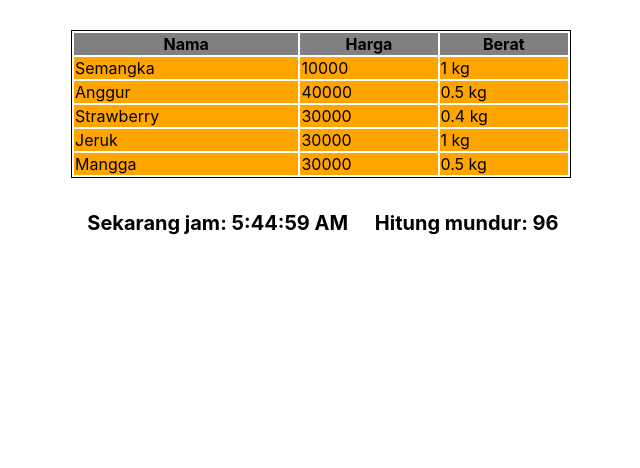
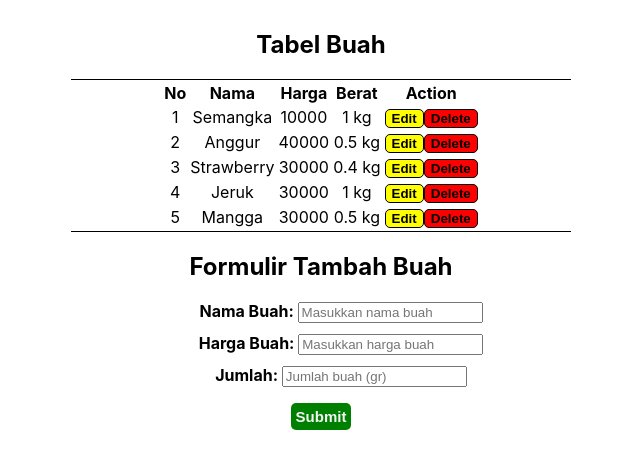
Before and after one commit to inuinsane/sanbercode-reactjs-0720-week3, a React (Create React App) app: page / in a window 1280 px wide. Shown: the top 468 px of the page, without its empty margins (319-959 px from the left). Built offline with nearby package versions, Linux system fonts and the light colour scheme.

Commit message:
Week 3 - Day 3 (ReactJs Lists & Forms)

```diff
--- a/public/index.html
+++ b/public/index.html
@@ -24,7 +24,7 @@
       work correctly both with client-side routing and a non-root public URL.
       Learn how to configure a non-root public URL by running `npm run build`.
     -->
-    <title>React App</title>
+    <title>Week 3 - SanberCode </title>
   </head>
   <body>
     <noscript>You need to enable JavaScript to run this app.</noscript>
--- a/src/App.css
+++ b/src/App.css
@@ -33,6 +33,16 @@
   font-size: 20px;
 }
 
+.separator {
+  border-bottom: 1px solid black;
+}
+
+#form ul li{
+  list-style: none;
+  margin-bottom: 10px;
+
+}
+
 @media (prefers-reduced-motion: no-preference) {
   .App-logo {
     animation: App-logo-spin infinite 20s linear;
--- a/src/App.js
+++ b/src/App.js
@@ -1,13 +1,15 @@
 import React from 'react';
 import './App.css';
-import Table from './tugas11/Table';
-import Timer from './tugas12/Timer';
+// import Table from './tugas11/Table';
+// import Timer from './tugas12/Timer';
+import List from './tugas13/List';
 
 function App() {
   return (
     <div className="App">
-      <Table />
-      <Timer start={101}/>
+      {/* <Table /> */}
+      {/* <Timer start={101}/> */}
+      <List />
     </div>
   );
 }
--- /dev/null
+++ b/src/tugas13/List.js
@@ -0,0 +1,232 @@
+import React, { Component } from "react";
+
+
+class List extends Component {
+  constructor(props) {
+    super(props);
+    this.state = {
+      dataHargaBuah: [
+        { nama: "Semangka", harga: 10000, berat: 1000 },
+        { nama: "Anggur", harga: 40000, berat: 500 },
+        { nama: "Strawberry", harga: 30000, berat: 400 },
+        { nama: "Jeruk", harga: 30000, berat: 1000 },
+        { nama: "Mangga", harga: 30000, berat: 500 },
+      ],
+      input: {
+        nama: "",
+        harga: "",
+        berat: "",
+      },
+      indexForm: -1,
+    };
+
+    this.handleChange = this.handleChange.bind(this);
+    this.handleSubmit = this.handleSubmit.bind(this);
+    this.handleEdit = this.handleEdit.bind(this);
+    this.handleDelete = this.handleDelete.bind(this);
+  }
+
+  // Function ketika terjadi perubahan pada form
+  handleChange(event) {
+    let input = { ...this.state.input };
+    input[event.target.name] = event.target.value;
+    this.setState({
+      input,
+    });
+  }
+
+  // Function ketika form disubmit
+  handleSubmit(event) {
+    event.preventDefault();
+
+    let input = this.state.input;
+    if (
+      input["nama"].replace(/\s/g, "") !== "" &&
+      input["harga"].toString().replace(/\s/g, "") !== "" &&
+      input["berat"].toString().replace(/\s/g, "") !== ""
+    ) {
+      let newList = this.state.dataHargaBuah;
+      let index = this.state.indexForm;
+      // console.log(newList);  // mengecek list sebelum ditambah / diedit
+      // console.log(index);  // mengecek index yang sedang aktif
+
+      if (index == -1) {
+        // newList = [...newList,input]; //ketika menggunakan spread, penambahan list di html tidak muncul
+        newList.push(input);
+        // console.log(newList);  // mengecek list sesudah ditambah / diedit
+      } else {
+        newList[index] = input;
+      }
+
+      this.setState({
+        daftarHargaBuah: newList,
+        input: {
+          nama: "",
+          harga: "",
+          berat: "",
+        },
+        indexForm: -1,
+      });
+    }
+  }
+
+  // Function ketika item di-edit
+  handleEdit(event) {
+    let index = event.target.value;
+    let buah = this.state.dataHargaBuah[index];
+    this.setState({
+      input: {
+        nama: buah.nama,
+        harga: buah.harga,
+        berat: buah.berat,
+      },
+      indexForm: index,
+    });
+  }
+
+  // Function ketika item di-delete
+  handleDelete(event) {
+    let index = event.target.value;
+    let list = this.state.dataHargaBuah;
+    let deleted = list[this.state.indexForm];
+    list.splice(index, 1);
+
+    if (deleted !== undefined) {
+      let newIndex = list.findIndex((el) => el === deleted);
+      this.setState({
+        daftarHargaBuah: list,
+        indexForm: newIndex,
+      });
+    } else {
+      this.setState({
+        daftarHargaBuah: list,
+      });
+    }
+  }
+
+  render() {
+    return (
+      <div
+        className="table"
+        style={{ border: "none", textAlign: "center", alignItems: "center" }}
+      >
+        <h2>Tabel Buah</h2>
+        <div className="separator"></div>
+        <table style={{ margin: "auto" }}>
+          <thead>
+            <tr>
+              <th>No</th>
+              <th>Nama</th>
+              <th>Harga</th>
+              <th>Berat</th>
+              <th>Action</th>
+            </tr>
+          </thead>
+          <tbody>
+            {this.state.dataHargaBuah.map((el, index) => {
+              return (
+                <tr key={index}>
+                  <td> {index + 1} </td>
+                  <td> {el.nama} </td>
+                  <td> {el.harga} </td>
+                  <td> {el.berat / 1000 + " kg"} </td>
+                  <td style={{ textAlign: "center" }}>
+                    <button
+                      onClick={this.handleEdit}
+                      value={index}
+                      className="bold"
+                      style={{
+                        backgroundColor: "yellow",
+                        border: "1px solid black",
+                        borderRadius: "5px",
+                      }}
+                    >
+                      {" "}
+                      Edit
+                    </button>
+                    <button
+                      onClick={this.handleDelete}
+                      value={index}
+                      className="bold"
+                      style={{
+                        backgroundColor: "red",
+                        border: "1px solid black",
+                        borderRadius: "5px",
+                      }}
+                    >
+                      Delete
+                    </button>
+                  </td>
+                </tr>
+              );
+            })}
+          </tbody>
+        </table>
+        <div className="separator"></div>
+
+        <h2>Formulir Tambah Buah</h2>
+        <div id="form">
+          <form onSubmit={this.handleSubmit}>
+            <ul>
+              <li>
+                <label htmlFor="nama" className="bold">
+                  {" "}
+                  Nama Buah:{" "}
+                </label>
+                <input
+                  type="text"
+                  name="nama"
+                  value={this.state.input.nama}
+                  onChange={this.handleChange}
+                  placeholder="Masukkan nama buah"
+                />
+              </li>
+              <li>
+                <label htmlFor="harga" className="bold">
+                  {" "}
+                  Harga Buah:{" "}
+                </label>
+                <input
+                  type="text"
+                  name="harga"
+                  value={this.state.input.harga}
+                  onChange={this.handleChange}
+                  placeholder="Masukkan harga buah"
+                />
+              </li>
+              <li>
+                <label htmlFor="berat" className="bold">
+                  {" "}
+                  Jumlah:{" "}
+                </label>
+                <input
+                  type="text"
+                  name="berat"
+                  value={this.state.input.berat}
+                  onChange={this.handleChange}
+                  placeholder="Jumlah buah (gr)"
+                />
+              </li>
+            </ul>
+            <button
+              style={{
+                backgroundColor: "green",
+                color: "whitesmoke",
+                fontSize: "15px",
+                border: "none",
+                padding: "5px",
+                borderRadius: "5px",
+              }}
+              className="bold"
+            >
+              {" "}
+              Submit{" "}
+            </button>
+          </form>
+        </div>
+      </div>
+    );
+  }
+}
+
+export default List;
```
